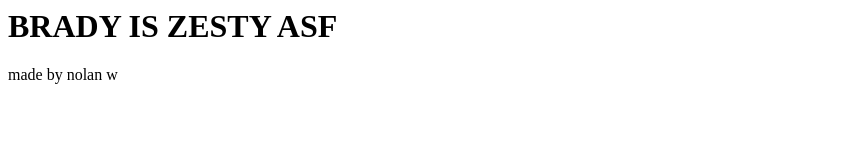
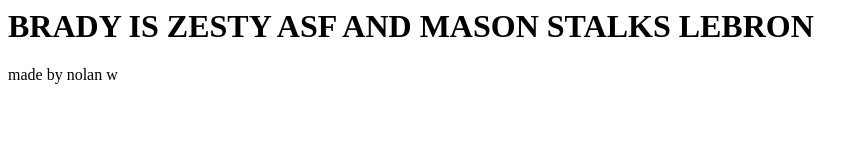
Before and after one commit to 8k1206/Dedriciszesty, a plain HTML site: page Index.html in a window 1280 px wide. Shown: the whole page, without its empty margins (0-866 px from the left). Drawn offline with Linux system fonts and the light colour scheme.

Commit message:
Update Index.html

```diff
--- a/Index.html
+++ b/Index.html
@@ -1,2 +1,2 @@
-<h1>BRADY IS ZESTY ASF</h1>
+<h1>BRADY IS ZESTY ASF AND MASON STALKS LEBRON</h1>
 <p>made by nolan w</p>
```
